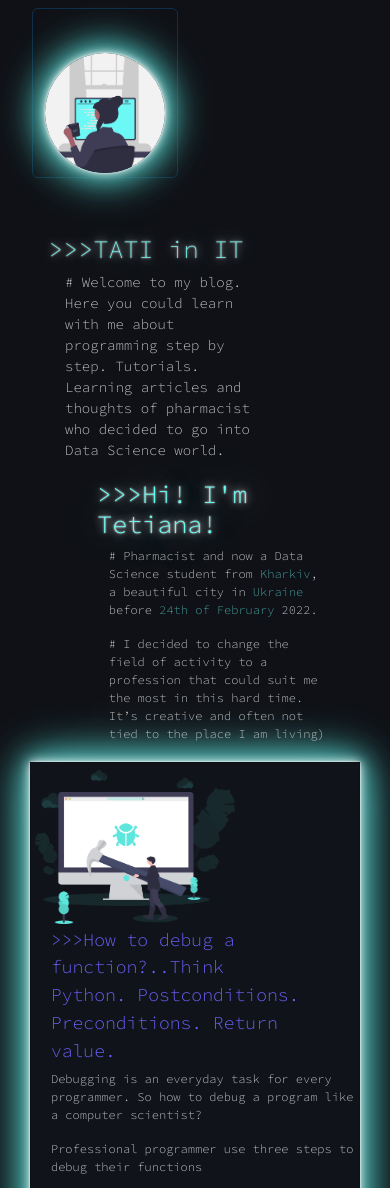
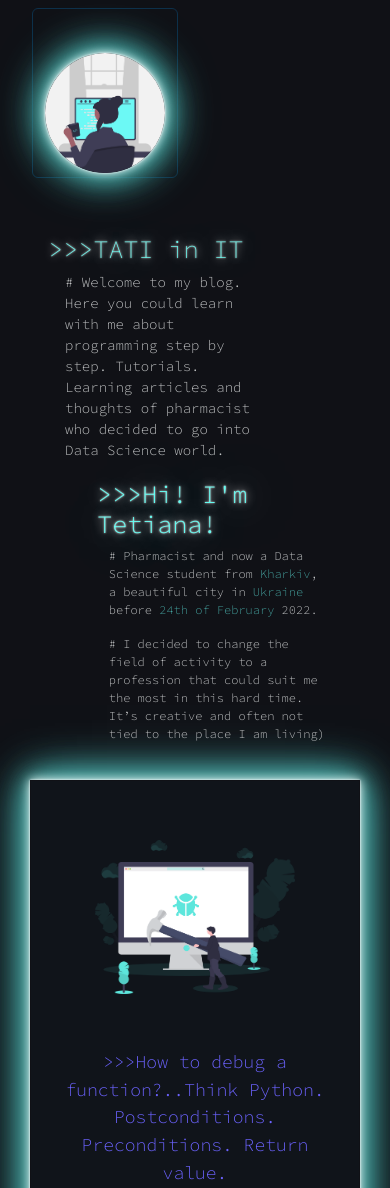
Before and after one commit to TetianaStrelnikova/Tetiana-Strelnikova-Personal-Page, a plain HTML site: page blog.html in a window 390 px wide. Shown: the top 1188 px of the page. Drawn offline with nearby package versions, Linux system fonts and the light colour scheme.

Commit message:
responsive projects margin

```diff
--- a/blog.html
+++ b/blog.html
@@ -57,7 +57,7 @@
                 <!--How to debug a function?-->
             </section>
             <section class="article container-fluid">
-               <div class="logo"><img src="images/post_logo/bug2.png" alt="article"  width="300"></div>
+               <div class="articlelogo"><img class="img-fluid articlelogo" src="images/post_logo/bug2.png" alt="article" ></div>
                <div class="articletext">
                <h3><a href="post_2.html" title="TATI in It | How to debug a function?">>>>How to debug a function?..Think Python. Postconditions. Preconditions. Return value.</a></h3>
                 <p>Debugging is an everyday task for every programmer. So how to debug a program like a computer scientist?
@@ -72,7 +72,7 @@
             <!--Where to start? -->
 
              <section class="article container-fluid">
-                <div class="logo"><img src="images/post_logo/question.png" alt="Where to start?"  width="300"></div>
+                <div class="articlelogo"><img class="img-fluid articlelogo" src="images/post_logo/question.png" alt="Where to start?" ></div>
                 <div class="articletext">
                 <h3><a href="post_1.html" title="Where to start? How to choose the programming courses?">>>>Where to start? How to choose the programming courses? Which language should I learn? Lets talk...</a></h3>
             <p>When I was just thinking of changing  my career to programming I was totally lost about the pass I should go...So many languages...So many courses, which are promising you that after a 3 month you will become a Junior...😧 In addition I was so far from programming all my life.. Or not?</p></div>
--- a/styles/blog.less
+++ b/styles/blog.less
@@ -49,6 +49,7 @@ header{
     max-width: 70%;
     margin-left: 20%;
     margin-top: 5%;
+    margin-bottom: 10%;
     h2{.h2;
     .neonText;
     @media(max-width:1000px){ font-size: 25px;}}
@@ -67,17 +68,28 @@ header{
     margin-top: 5%;
     display: flex;
     max-width: 70%;
-    @media(max-width: 400px){
-        max-width: 90%;
-        flex-direction: column;}
+    @media (max-width:800px) {
+        flex-direction: column;
+     h3{text-align: center;
+        max-width: 90%;}
+     p{font-size: 12px;}}
     @media(max-width: 1500px){
-        max-width: 85%;
-        img{max-width: 200px;}
+        max-width: 85%; }
+    @media(max-width: 759px){
+        max-width: 90%;}
+    .articlelogo{
+        max-width: 400px;
+        margin: 0 auto;
+        @media(max-width: 1200px){
+            max-width: 300px;}
+            @media(max-width: 800px){
+               margin-top: 10%;
+            margin-bottom: 10%;}
+            @media(max-width: 500px){
+                max-width: 200px;}
+
     }
-    @media(max-width: 759px){
-        max-width: 90%;
-        img{max-width: 200px;}
-    }}
+    }
 p{
     .p;
     margin-left: 5%;
```
Also changed, not shown: styles/blog.css, 1 other file.
